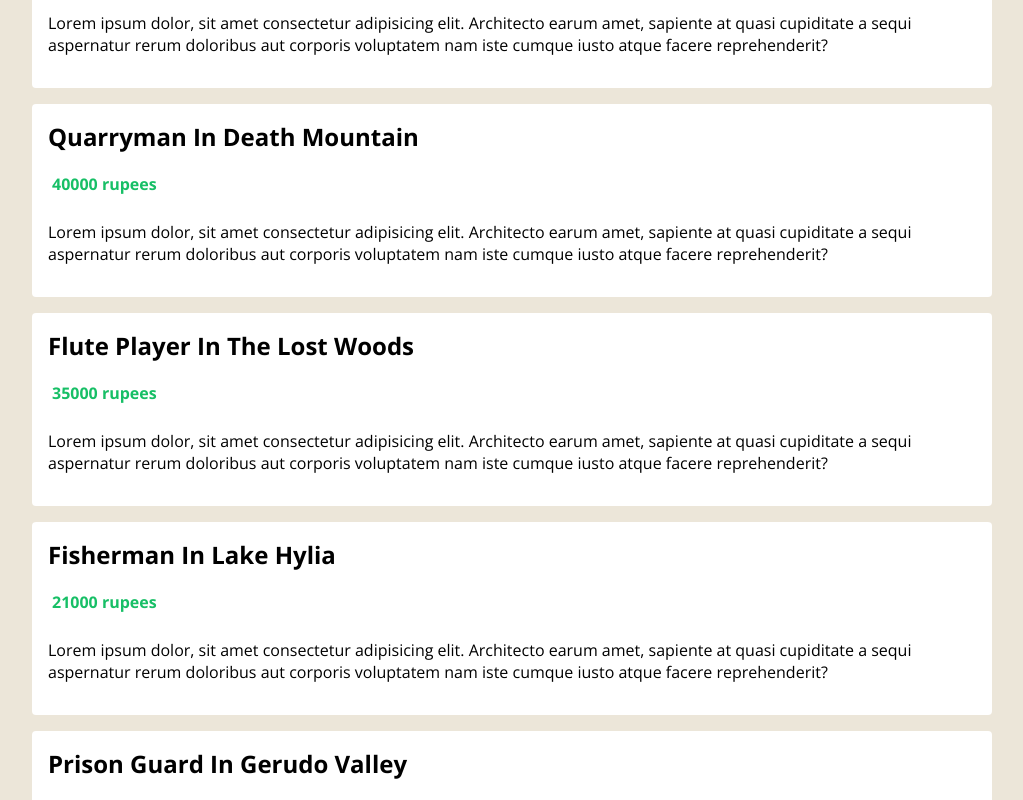
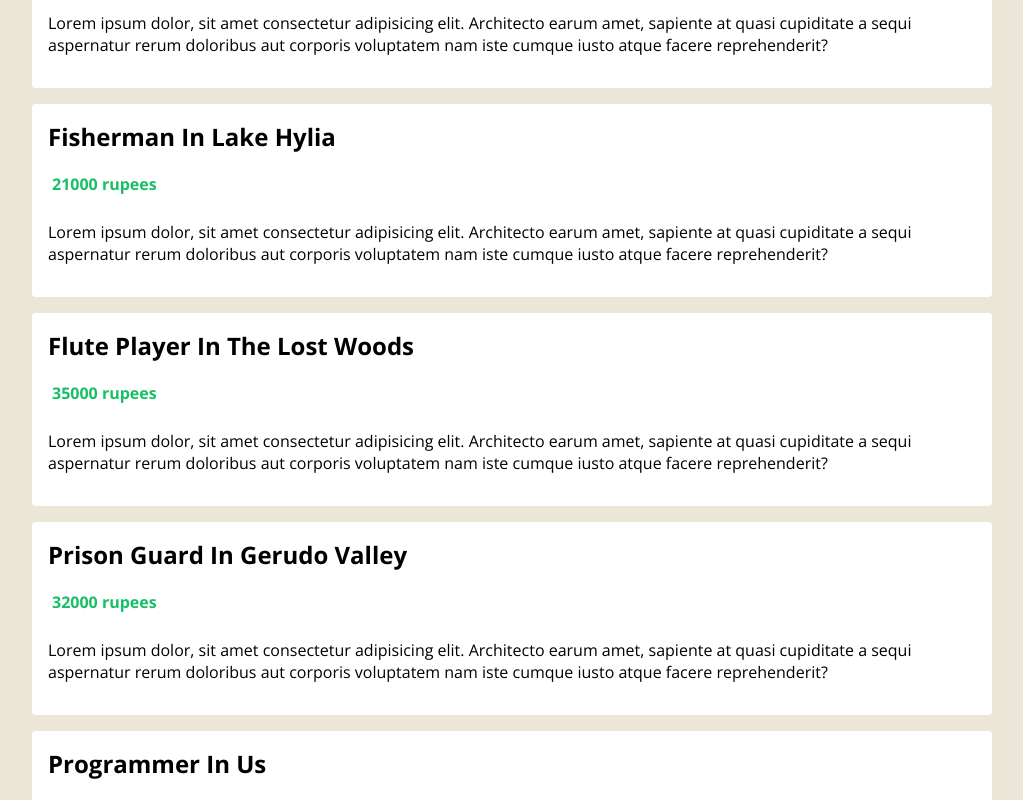
Before and after one commit to rijalBinHusen/vue-typescript, a Vue app: page / in a window 1280 px wide. Shown: the part 240-1040 px from the top of the page, without its empty margins (128-1151 px from the left). Built offline with nearby package versions, Linux system fonts and the light colour scheme.

Commit message:
order the jobs

```diff
--- a/src/App.vue
+++ b/src/App.vue
@@ -28,7 +28,7 @@ export default defineComponent({
       { title: 'flute player', location: 'the lost woods', salary: 35000, id: '3' },
       { title: 'fisherman', location: 'lake hylia', salary: 21000, id: '4' },
       { title: 'prison guard', location: 'gerudo valley', salary: 32000, id: '5' },
-      { title: 'farm worker', location: 'US', salary: 3000, id: '6'}
+      { title: 'programmer', location: 'us', salary: 115000, id: '6'}
     ])
 
     const order = ref<OrderTerm>('title')
--- a/src/components/JobList.vue
+++ b/src/components/JobList.vue
@@ -2,7 +2,7 @@
     <div class="job-list">
       <p>Order by {{ order }}</p>
         <ul>
-            <li v-for="job in jobs" :key="job.id">
+            <li v-for="job in orderedJobs" :key="job.id">
               <h2>{{ job.title }} in {{ job.location }}</h2>
               <div class="salary">
                 <p>{{job.salary}} rupees</p>
@@ -16,7 +16,7 @@
 </template>
 
 <script lang="ts">
-import { defineComponent, PropType } from 'vue'
+import { computed, defineComponent, PropType } from 'vue'
 import Job from '@/types/Job'
 import OrderTerm from '@/types/OrderTerm';
 
@@ -29,10 +29,25 @@ export default defineComponent({
         order: {
           required: true,
           type: String as PropType<OrderTerm>
-        }
+        },
+    },
+    setup(props) {
+      const orderedJobs = computed(() => {
+        return [...props.jobs].sort((a: Job, b: Job) => {
+          return a[props.order] > b[props.order]
+            ? 1
+            : -1
+        })
+      })
+
+      return { orderedJobs }
     }
 })
+
 </script>
+
+
+
 <style scoped>
   .job-list {
     max-width: 960px;
```
